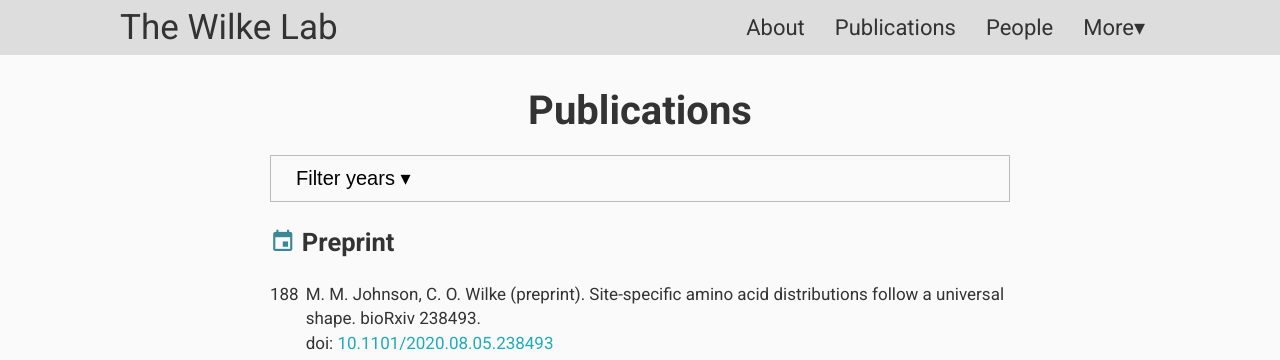
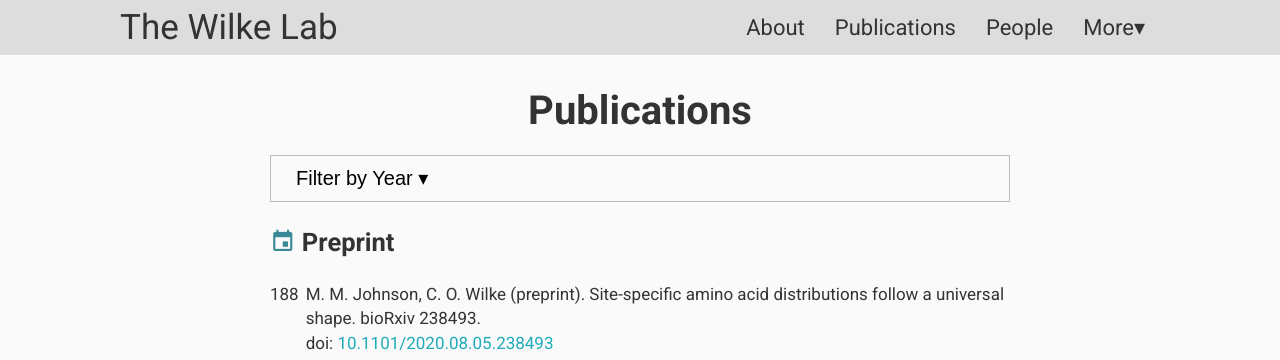
Before and after one commit to wilkelab/wilkelab.github.io, a Jekyll site: the page built from publications.html, in a window 1280 px wide and 900 px high. Shown: the top 360 px of the window. Built offline with Jekyll 4.4.1, drawn with Linux system fonts in a browser that asks for light colours; nearby versions of some CDN libraries.

Commit message:
filter fix

```diff
--- a/js/main.js
+++ b/js/main.js
@@ -2,11 +2,11 @@ function toggleFilters(){
   let filterYears = document.getElementById("filter-wrap");
   if(filterYears.style.display != 'block'){
     filterYears.style.display = 'block';
-    document.getElementById("filter-toggle").innerText="Filter years ▴";
+    document.getElementById("filter-toggle").innerText="Filter by Year ▴";
   }
   else{
     filterYears.style.display = 'none';
-    document.getElementById("filter-toggle").innerText="Filter years ▾";
+    document.getElementById("filter-toggle").innerText="Filter by Year ▾";
   }
 }
 
--- a/publications.html
+++ b/publications.html
@@ -14,7 +14,7 @@ permalink: /publications
     <!-- FILTER YEAR-->
     <div class="pub-filter">
       <button class="pub-filter-toggle" id="filter-toggle" onclick="toggleFilters()">
-        Filter years ▾
+        Filter by Year ▾
       </button>
       <div id="filter-wrap" class="pub-filter-wrap">
         <div class="pub-filter-years">
```
